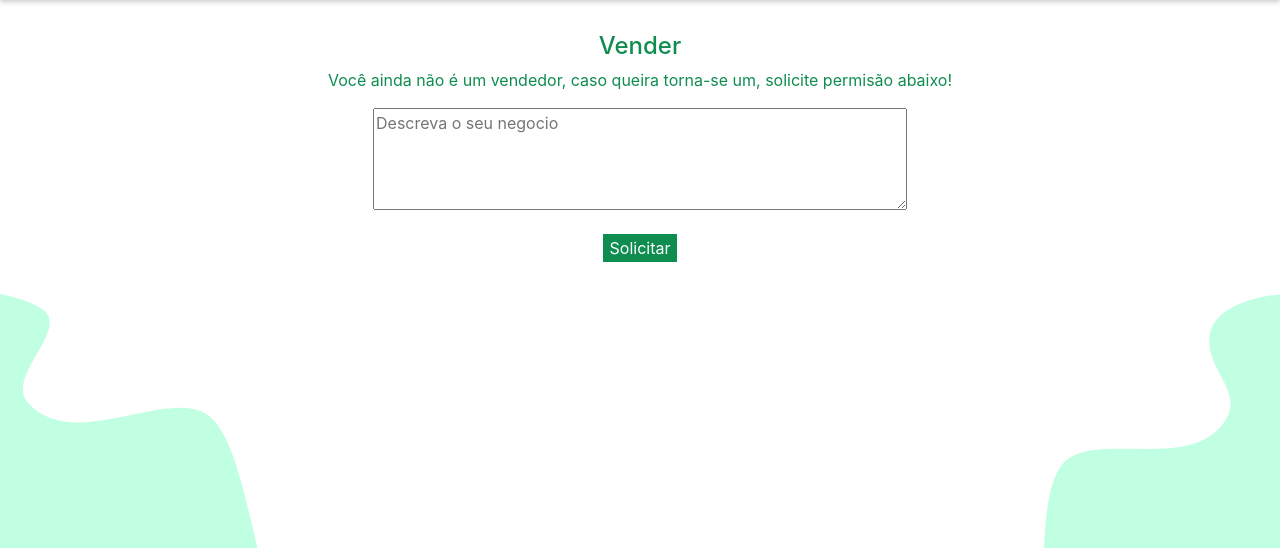
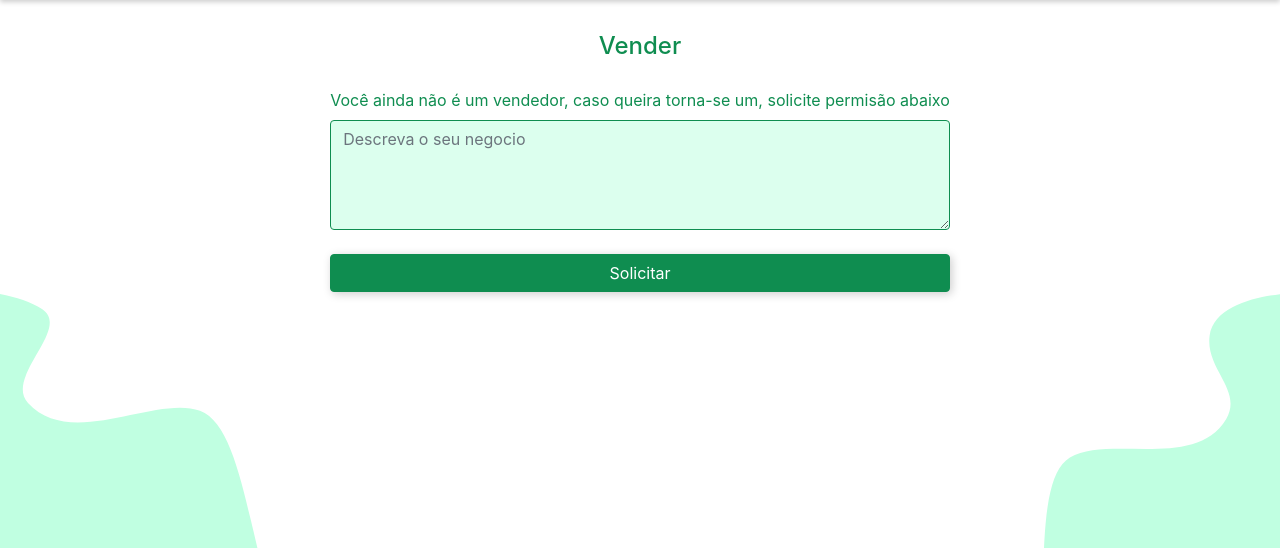
Before and after one commit to irisviana/Da_Roca, a Django app: page /user/seller/ in a window 1280 px wide. Shown: the part 133-681 px from the top of the page. Run offline with Django 3.2, Linux system fonts and the light colour scheme; the visitor is signed in with stand-in values (Sample User, id 1); some libraries are stand-ins or nearby versions.

Commit message:
Melhorias de layout na tela de solicitar perfil de produtor

```diff
--- a/projeto_da_roca/templates/seller/home_seller.html
+++ b/projeto_da_roca/templates/seller/home_seller.html
@@ -39,15 +39,15 @@
             </div>
         {% endif %}
         {% else %}
-            <div class="row justify-content-center">
-                <p> Você ainda não é um vendedor, caso queira torna-se um, solicite permisão abaixo!</p>
-            </div>
             <form method="POST" action="{% url 'seller_request' %}">
-                    {% csrf_token %}
-                    <div class="d-flex flex-column align-items-center">
-                        <textarea name="sale_description" rows="4" cols="50" placeholder="Descreva o seu negocio" ></textarea>
-                        <button class="mt-4 btn-primary" type="submit">Solicitar</button>
+                {% csrf_token %}
+                <div class="d-flex justify-content-center form_container">
+                    <div class="form-group">
+                        <label for="sale-description">Você ainda não é um vendedor, caso queira torna-se um, solicite permisão abaixo</label>
+                        <textarea class="form-control" id="sale-description" name="sale_description" rows="4" cols="50" placeholder="Descreva o seu negocio" ></textarea>
+                        <button class="mt-4 btn btn-primary" type="submit">Solicitar</button>
                     </div>
+                </div>
             </form>
 
         {% endif %}
```
